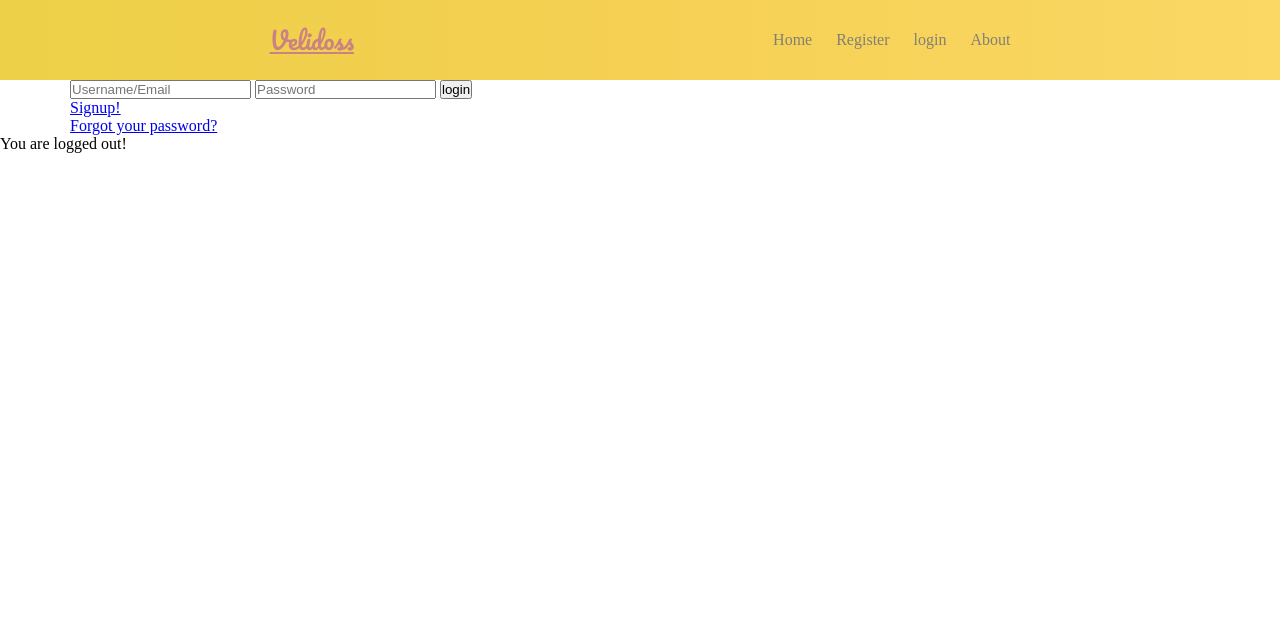
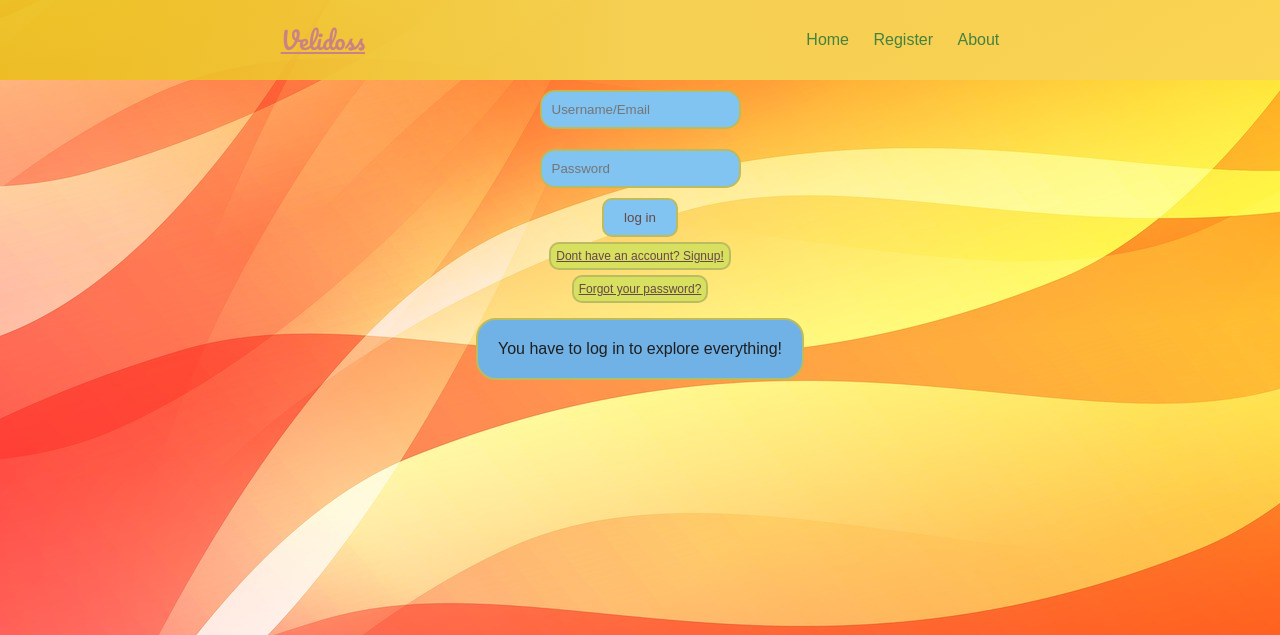
Before and after one commit to Velidoss/PhPproject, a PHP site: page / in a window 1280 px wide. Shown: the top 635 px of the page. Run offline with PHP 8.4, Linux system fonts and the light colour scheme.

Commit message:
Some cosmetics

```diff
--- a/css/style.css
+++ b/css/style.css
@@ -7,7 +7,10 @@
 }
 
 body {
-  background: white;
+  font-family: 'Josefin Sans', sans-serif;
+  font-size: 12 px;
+  color: #1f1f1f;
+  background-image: url(images/background2.jpg);
 }
 
 .container {
@@ -53,7 +56,7 @@ body {
 
 .heading .navigation .menu li a {
   text-decoration: none;
-  color: #817f76;
+  color: #45813f;
 }
 
 .log-form {
@@ -64,4 +67,105 @@ body {
       -ms-flex-pack: start;
           justify-content: flex-start;
 }
+
+.section-default {
+  display: -webkit-box;
+  display: -ms-flexbox;
+  display: flex;
+  -webkit-box-pack: justify;
+      -ms-flex-pack: justify;
+          justify-content: space-between;
+  -webkit-box-align: center;
+      -ms-flex-align: center;
+          align-items: center;
+  -webkit-box-orient: vertical;
+  -webkit-box-direction: normal;
+      -ms-flex-direction: column;
+          flex-direction: column;
+  margin: auto;
+}
+
+.login-status {
+  text-align: center;
+  margin: 15px 0;
+  padding: 20px;
+  background-color: #70b1e6;
+  border-radius: 20px;
+  border: 2px, solid, #bbbb60;
+}
+
+.user-form {
+  display: -webkit-box;
+  display: -ms-flexbox;
+  display: flex;
+  -webkit-box-pack: center;
+      -ms-flex-pack: center;
+          justify-content: center;
+  -webkit-box-align: center;
+      -ms-flex-align: center;
+          align-items: center;
+  -webkit-box-orient: vertical;
+  -webkit-box-direction: normal;
+      -ms-flex-direction: column;
+          flex-direction: column;
+}
+
+.user-form form {
+  display: -webkit-box;
+  display: -ms-flexbox;
+  display: flex;
+  -webkit-box-pack: center;
+      -ms-flex-pack: center;
+          justify-content: center;
+  -webkit-box-align: center;
+      -ms-flex-align: center;
+          align-items: center;
+  -webkit-box-orient: vertical;
+  -webkit-box-direction: normal;
+      -ms-flex-direction: column;
+          flex-direction: column;
+}
+
+.user-form form input {
+  border: 2px, solid, #bbbb60;
+  padding: 10px;
+  margin: 10px 0;
+  background-color: #81c4f1;
+  border-radius: 15px;
+}
+
+.user-form form button {
+  border: 2px, solid, #bbbb60;
+  padding: 10px 20px;
+  color: #684747;
+  background-color: #81c4f1;
+  border-radius: 10px;
+}
+
+.button {
+  display: -webkit-box;
+  display: -ms-flexbox;
+  display: flex;
+  -webkit-box-pack: center;
+      -ms-flex-pack: center;
+          justify-content: center;
+  -webkit-box-align: center;
+      -ms-flex-align: center;
+          align-items: center;
+  -webkit-box-orient: vertical;
+  -webkit-box-direction: normal;
+      -ms-flex-direction: column;
+          flex-direction: column;
+  margin-top: 5px;
+  font-size: 12px;
+}
+
+.button a {
+  border: 2px, solid, #bbbb60;
+  padding: 5px 5px;
+  width: 100 px;
+  color: #684747;
+  background-color: #d8e060;
+  border-radius: 10px;
+}
 /*# sourceMappingURL=style.css.map */
--- a/css/style.scss
+++ b/css/style.scss
@@ -6,7 +6,13 @@
     color:$color;
 }
 
-@mixin dispalyFlex($position, $align, $direction) {
+@mixin BodyFont($color, $fontSize) {
+    font-family: 'Josefin Sans', sans-serif;
+    font-size: $fontSize;
+    color:$color;
+}
+
+@mixin displayFlex($position, $align, $direction) {
     display: flex;
     justify-content: $position;
     align-items: $align;
@@ -21,7 +27,9 @@
 }
 
 body{
-    background:white;
+
+    @include BodyFont(rgb(31, 31, 31), 12 px);
+    background-image: url(images/background2.jpg);
 }
 
 .container{
@@ -38,7 +46,7 @@ background: linear-gradient(90deg, rgba(231,191,7,0.7399334733893557) 0%, rgba(2
 .heading{
 
     .navigation{
-        @include dispalyFlex(space-around,center, row);
+        @include displayFlex(space-around,center, row);
 
         padding:20px 0;
         line-height: 40px;
@@ -52,7 +60,7 @@ background: linear-gradient(90deg, rgba(231,191,7,0.7399334733893557) 0%, rgba(2
                 padding-left:20px;
                 a{
                     text-decoration: none;
-                    color:#817f76;
+                    color: #45813f;
                 }
             }
 
@@ -66,3 +74,56 @@ background: linear-gradient(90deg, rgba(231,191,7,0.7399334733893557) 0%, rgba(2
     justify-content: flex-start;
 
 }
+
+.section-default{
+    @include displayFlex(space-between, center, column);
+    margin: auto
+}
+
+.login-status{
+    text-align: center;
+    margin: 15px 0;
+    padding:20px;
+    background-color: rgb(112, 177, 230);
+    border-radius: 20px;
+    border:2px, solid, rgb(187, 187, 96);
+}
+
+.user-form{
+    @include displayFlex(center, center, column);
+    form{
+        @include displayFlex(center, center, column);
+        input{
+            border:2px, solid, rgb(187, 187, 96);
+            padding:10px;
+            margin: 10px 0;
+            background-color: rgb(129, 196, 241);
+            border-radius:15px;
+
+        }
+        button{
+            border:2px, solid, rgb(187, 187, 96);
+            padding:10px 20px;
+            color:rgb(104, 71, 71);
+            background-color: rgb(129, 196, 241);
+            border-radius:10px;
+
+        }
+    }
+
+}
+
+.button{
+    @include displayFlex(center, center, column);
+    margin-top:5px;
+    font-size:12px;
+    a{
+    border:2px, solid, rgb(187, 187, 96);
+    padding:5px 5px;
+    width:100 px;
+    color:rgb(104, 71, 71);
+    background-color: rgb(216, 224, 96);
+    border-radius:10px;
+    }
+
+}
--- a/header.php
+++ b/header.php
@@ -17,13 +17,13 @@ session_start();
     <div class="gradient-background">
         <div class="container">
             <nav class=navigation>
-                <a class="logo" href="#">
+                <a class="logo" href="index.php">
                     Velidoss
                 </a>
                 <ul class="menu">
                     <li><a href="index.php">Home</a></li>
-                    <li><a href="#">Register</a></li>
-                    <li><a href="#">login</a></li>
+                    <li><a href="signup.php">Register</a></li>
+
                     <li><a href="#">About</a></li>
                 </ul>
             </nav>
@@ -40,17 +40,17 @@ session_start();
             else{
                 echo '
                 <div class="container">
-                    <div class = "log-form">
+                    <div class = "user-form">
                         <form action="includes/login.inc.php" method="post">
                             <input type="text" name="mailuid" placeholder="Username/Email">
                             <input type="password" name="pwd" placeholder="Password">
-                            <button type="submit" name="login-submit">login</button>
+                            <button  type="submit" name="login-submit">log in</button>
                         </form>
                     </div>
-                    <div class="signup">
-                        <a href="signup.php">Signup!</a>
+                    <div class="button signup">
+                        <a href="signup.php">Dont have an account? Signup!</a>
                     </div>
-                    <div class="forgot">
+                    <div class="button forgot">
                         <a href="reset-password.php">Forgot your password?</a>
                     </div>
                 </div>
--- a/index.php
+++ b/index.php
@@ -11,7 +11,7 @@
             echo '<p class="login-status">You are logged in!</p>';
         }
         else{
-            echo '<p class="login-status">You are logged out!</p>';
+            echo '<p class="login-status">You have to log in to explore everything!</p>';
         }
             ?>
         </section>
```
Also changed, not shown: signup.php (+5 -3 lines), css/images/background1.png (added), css/images/background2.jpg (added).
